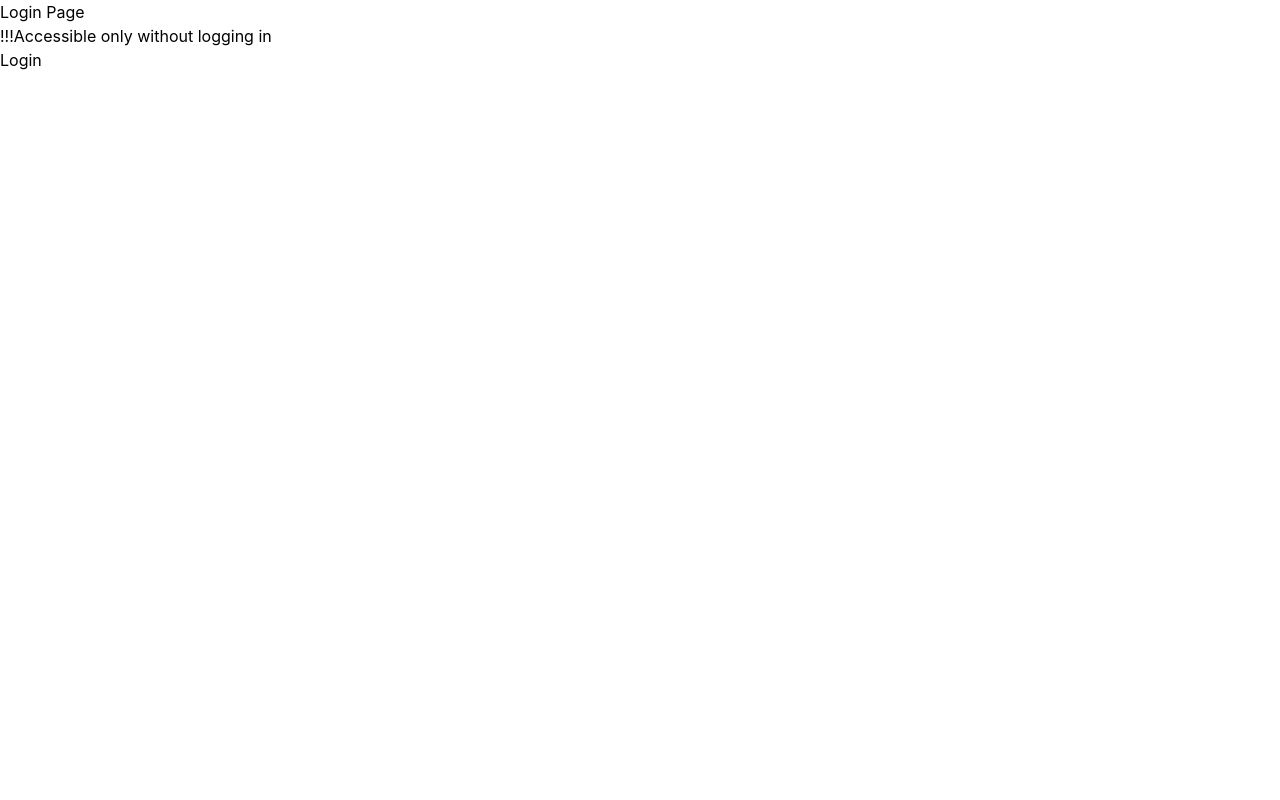
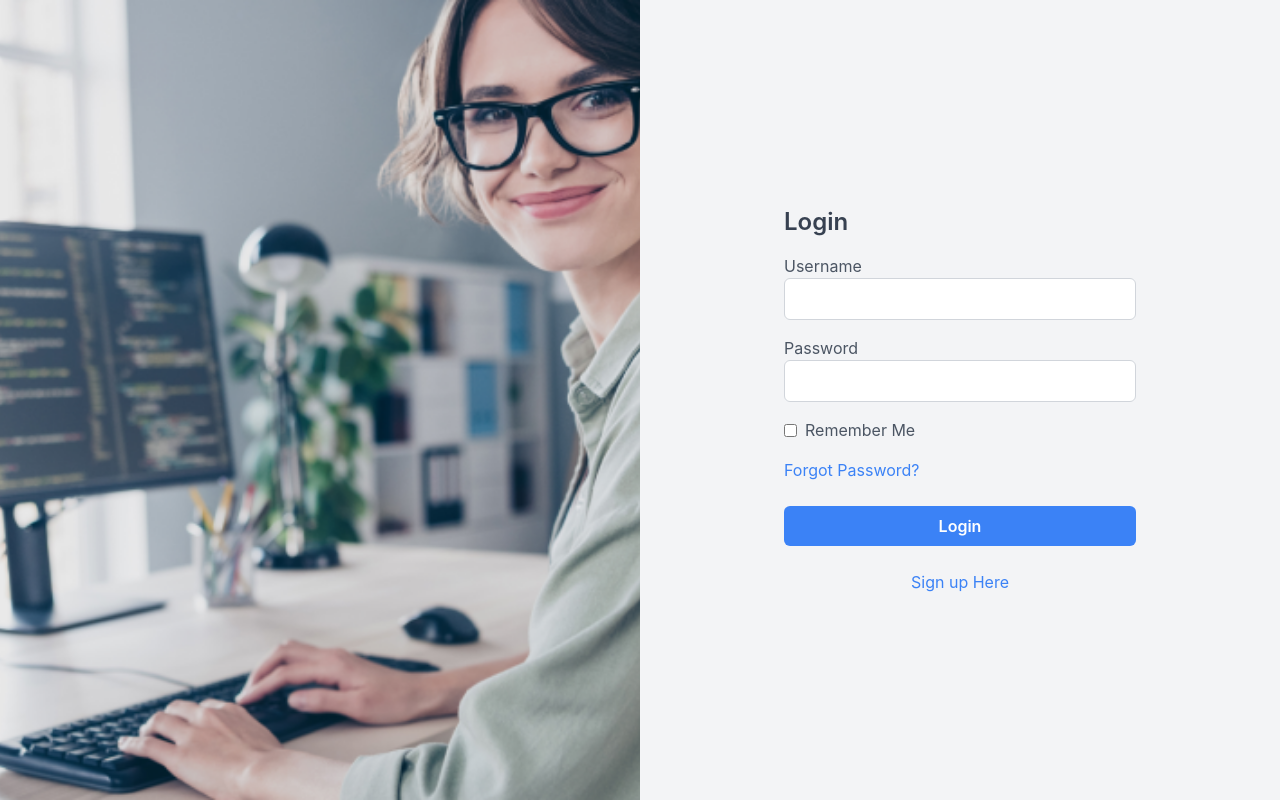
Before and after one commit to wehevo/blog, a React (Create React App) app: page /blog/login in a window 1280 px wide. Built offline with nearby package versions, Linux system fonts and the light colour scheme.

Commit message:
Update login page

```diff
--- a/src/pages/Auth/Login/index.tsx
+++ b/src/pages/Auth/Login/index.tsx
@@ -10,10 +10,32 @@ export default function LoginPage() {
     navigate(`${visitedURL}`);
   }
   return (
-    <>
-      <h1>Login Page</h1>
-      <p>!!!Accessible only without logging in</p>
-      <button onClick={onLogin}>Login</button>
-    </>
+    <div className="bg-gray-100 flex justify-center items-center h-screen">
+      <div className="w-1/2 h-screen hidden lg:block">
+        <img src={require("@/assets/images/png/computer.png")} alt="Placeholder Image" className="object-cover w-full h-full" />
+      </div>
+      <div className="lg:p-36 md:p-52 sm:20 p-8 w-full lg:w-1/2">
+        <h1 className="text-2xl font-semibold mb-4 text-gray-700">Login</h1>
+        <div className="mb-4">
+            <label htmlFor="username" className="block text-gray-600"> Username </label>
+            <input type="text" id="username" name="username" className="w-full border border-gray-300 rounded-md py-2 px-3 focus:outline-none focus:border-blue-500 text-black" autoComplete="off"/>
+          </div>
+          <div className="mb-4">
+            <label htmlFor="password" className="block text-gray-600">Password</label>
+            <input type="password" id="password" name="password" className="w-full border border-gray-300 rounded-md py-2 px-3 focus:outline-none focus:border-blue-500 text-black" autoComplete="off" />
+          </div>
+          <div className="mb-4 flex items-center">
+            <input type="checkbox" id="remember" name="remember" className="text-blue-500" />
+            <label htmlFor="remember" className="text-gray-600 ml-2">Remember Me</label>
+          </div>
+          <div className="mb-6 text-blue-500">
+            <a href="#" className="hover:underline">Forgot Password?</a>
+          </div>
+          <button type="submit" className="bg-blue-500 hover:bg-blue-600 text-white font-semibold rounded-md py-2 px-4 w-full" onClick={onLogin}>Login</button>
+        <div className="mt-6 text-blue-500 text-center">
+          <a href="#" className="hover:underline">Sign up Here</a>
+        </div>
+      </div>
+    </div>
   );
 }
```
Also changed, not shown: src/assets/images/png/computer.png (added).
